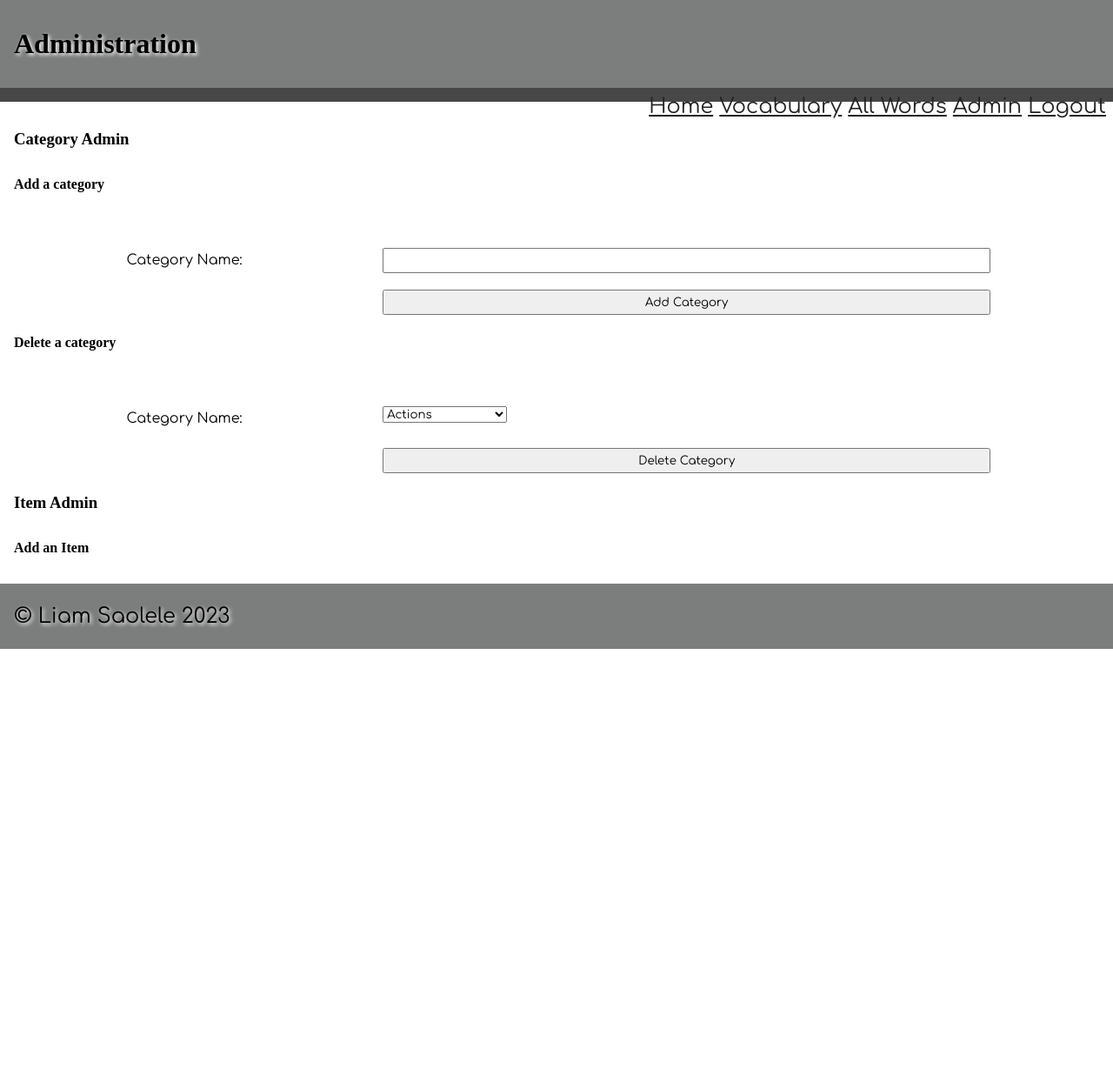
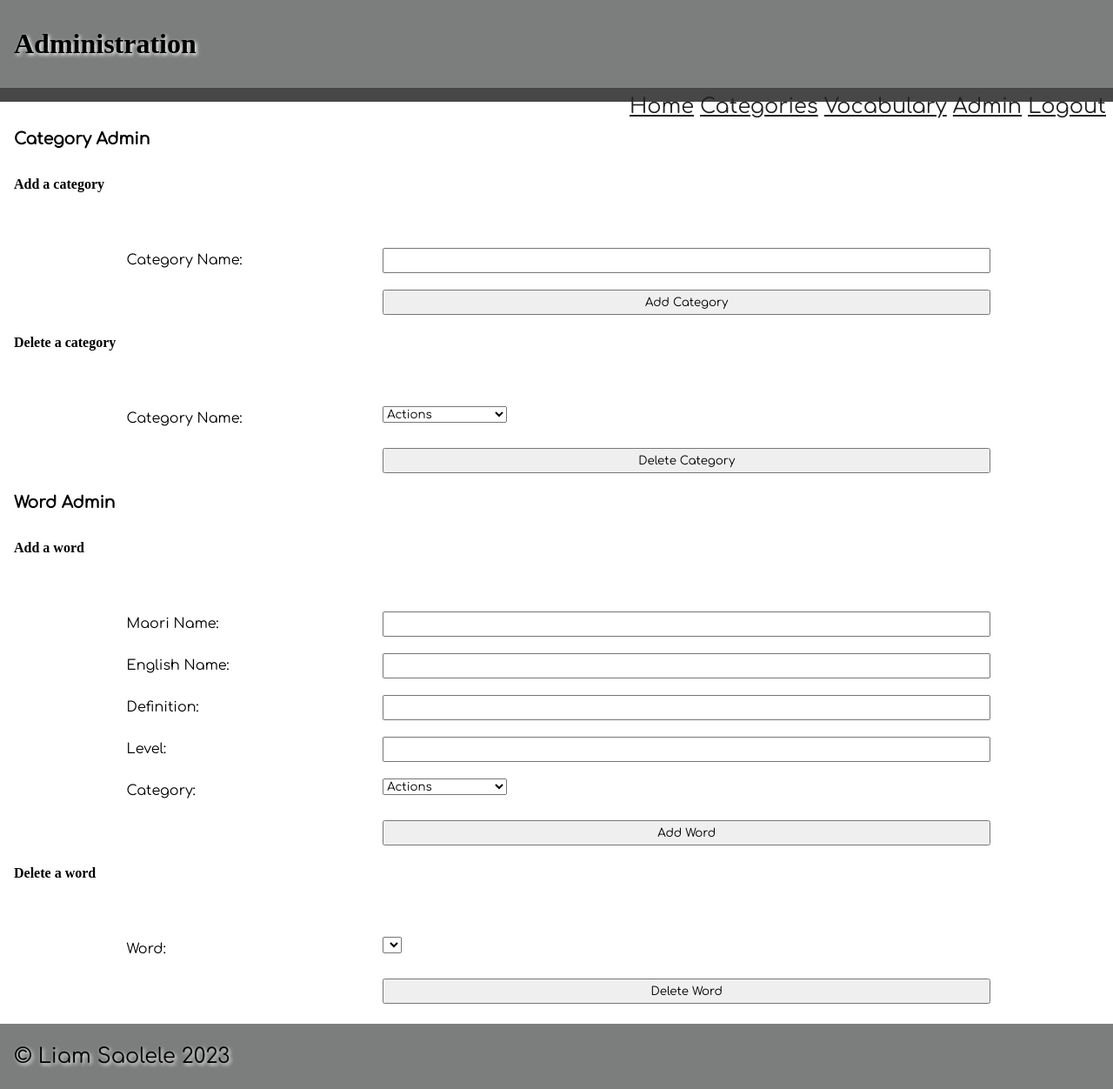
Before and after one commit to jonesbbqfootmassage/Dictionary, a Flask app: page /admin in a window 1280 px wide. Shown: the whole page at 87% size. Before the commit the page ends 746 px from the top, so only its background shows below. Run offline with Flask 3, Linux system fonts and the light colour scheme; a user stored in the database is signed in; data comes from the database, SQL or seed files in the repository; both versions use the stored data as it was after the commit; lists and menus that the app fills with data are empty; some web fonts are replaced.

Commit message:
Add files via upload
Added images, admin controls such as adding/deleting categories, adding words. Need to delete words, click individual words

```diff
--- a/Maori/app.py
+++ b/Maori/app.py
@@ -54,7 +54,7 @@ def render_all_vocab():
     return render_template('allvocab.html', words=words_list, logged_in=is_logged_in(), teacher=is_teacher())
 
 
-@app.route('/vocab/<cat_id>')     # calls vocabulary page
+@app.route('/vocab/<cat_id>')     # calls vocabulary page based on category
 def render_vocab(cat_id):
     con = open_database(DATABASE)
     query = "SELECT * FROM category_table"
@@ -169,6 +169,45 @@ def render_admin():
     return render_template("admin.html", logged_in=is_logged_in(), categories=category_list, teacher=is_teacher())
 
 
+@app.route('/add_word', methods=['POST'])
+def add_word():
+    if not is_logged_in():
+        return redirect('/?message=Need+to+be+logged+in')
+    if request.method == 'POST':
+        print(request.form)
+        maori = request.form.get('Maori')
+        english = request.form.get('English')
+        definition = request.form.get('Definition')
+        level = request.form.get('Level')
+        cat_id = request.form.get('cat_id')
+        category = request.form.get('category')
+
+        print(maori, english, definition, level, cat_id, category)
+
+        con = open_database(DATABASE)
+        query = "INSERT INTO words_list (maori, english, definition, level, cat_id, category) VALUES (?, ?, ?, ?, ?, ?)"
+        cur = con.cursor()
+        cur.execute(query, (maori, english, definition, level, cat_id, category))
+        con.commit()
+        con.close()
+        return redirect('/admin')
+
+
+@app.route('/delete_word', methods=['POST'])
+def delete_word():
+    if not is_logged_in():
+        return redirect('/?message=Need+to+be+logged+in')
+    if request.method == 'POST':
+        words_list = request.form.get('cat_id')
+        print("Deleted word: ", words_list)
+        words_list = words_list.split(", ")
+        word_id = words_list[0]
+        word_name = words_list[1]
+        return render_template("delete_confirm.html", id=word_id, name=word_name, words=words_list,
+                               type='words_list')
+    return redirect('/admin')
+
+
 @app.route('/add_category', methods=['POST'])
 def add_category():
     if not is_logged_in():
--- a/Maori/templates/admin.html
+++ b/Maori/templates/admin.html
@@ -3,7 +3,7 @@
 {% block pageheading %}Administration{% endblock %}
 
 {% block main %}
-<h3>Category Admin</h3>
+<h3><str>Category Admin</str></h3>
 <h4>Add a category</h4>
 <form class="myform" method="post" action="/add_category">
     <div class="form-group">
@@ -33,6 +33,57 @@
     </div>
 </form>
 
-<h3>Item Admin</h3>
-<h4>Add an Item</h4>
+<h3><str>Word Admin</str></h3>
+<h4>Add a word</h4>
+<form class="myform" method="post" action="/add_word">
+    <div class="form-group">
+        <div class="form-label"><label for="name">Maori Name:</label></div>
+        <div class="form-element"><input type="text" name="Maori" id="Maori" required></div>
+    </div>
+    <div class="form-group">
+        <div class="form-label"><label for="name">English Name:</label></div>
+        <div class="form-element"><input type="text" name="English" id="English" required></div>
+    </div>
+    <div class="form-group">
+        <div class="form-label"><label for="name">Definition:</label></div>
+        <div class="form-element"><input type="text" name="Definition" id="Definition" required></div>
+    </div>
+    <div class="form-group">
+        <div class="form-label"><label for="name">Level:</label></div>
+        <div class="form-element"><input type="text" name="Level" id="Level" required></div>
+    </div>
+    <div class="form-group">
+        <div class="form-label"><label for="name">Category:</label></div>
+        <div class="form-element">
+            <select id="cat_id" name="category">
+                {% for category in categories %}
+                    <option value="{{ category[0] }}, {{ category[1] }}">{{ category[1] }}</option>
+                {% endfor %}
+            </select>
+        </div>
+    </div>
+    <div class="form-group">
+        <div class="form-label"></div>
+        <div class="form-element"><input type="submit" value="Add Word"></div>
+    </div>
+</form>
+
+<h4>Delete a word</h4>
+<form class="myform" method="post" action="/delete_word">
+    <div class="form-group">
+        <div class="form-label"><label for="name">Word:</label></div>
+        <div class="form-element">
+            <select id="Maori" name="Maori">
+                {% for words_list in words_list %}
+                <option value="{{ words_list[0] }}, {{ words_list[1] }}">{{ words_list[1] }}</option>
+                {% endfor %}
+            </select>
+        </div>
+    </div>
+    <div class="form-group">
+        <div class="form-label"></div>
+        <div class="form-element"><input type="submit" value="Delete Word"></div>
+    </div>
+</form>
+
 {% endblock %}
--- a/Maori/templates/allvocab.html
+++ b/Maori/templates/allvocab.html
@@ -1,7 +1,7 @@
 {% extends 'base.html' %}
 
 {% block pageheading %}
-Vocabulary
+Vocabulary List
 {% endblock %}
 
 
@@ -13,6 +13,8 @@ Vocabulary
             <th>English Word</th>
             <th>Definition</th>
             <th>Level</th>
+            <th>Category</th>
+            <th>Image</th>
         </tr>
 
         {% for word in words %}
@@ -21,6 +23,8 @@ Vocabulary
             <td>{{ word[2] }}</td>
             <td>{{ word[3] }}</td>
             <td>{{ word[4] }}</td>
+            <td>{{ word[6] }}</td>
+
         </tr>
         {% endfor %}
     </table>
--- a/Maori/templates/base.html
+++ b/Maori/templates/base.html
@@ -17,8 +17,8 @@
 		<nav>
             <div class="navbar-links">
                 <a href="/">Home</a>
-                <a href="/vocab/1">Vocabulary</a>
-                <a href="/allvocab">All Words</a>
+                <a href="/vocab/1">Categories</a>
+                <a href="/allvocab">Vocabulary</a>
                 {% if teacher %}
                 <a href="/admin">Admin</a>
                 <a href="/logout">Logout</a>
--- a/Maori/templates/vocab.html
+++ b/Maori/templates/vocab.html
@@ -1,7 +1,7 @@
 {% extends 'base.html' %}
 
 {% block pageheading %}
-Vocabulary
+Vocabulary by Category
 {% endblock %}
 
 
```
Also changed, not shown: Maori/maori_words.db.
